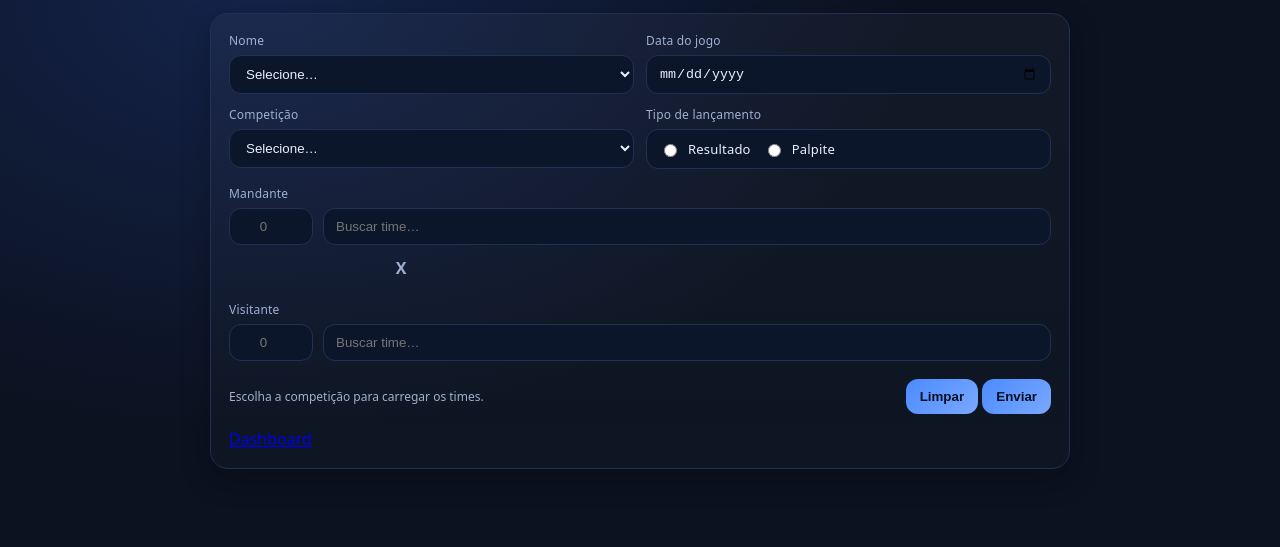
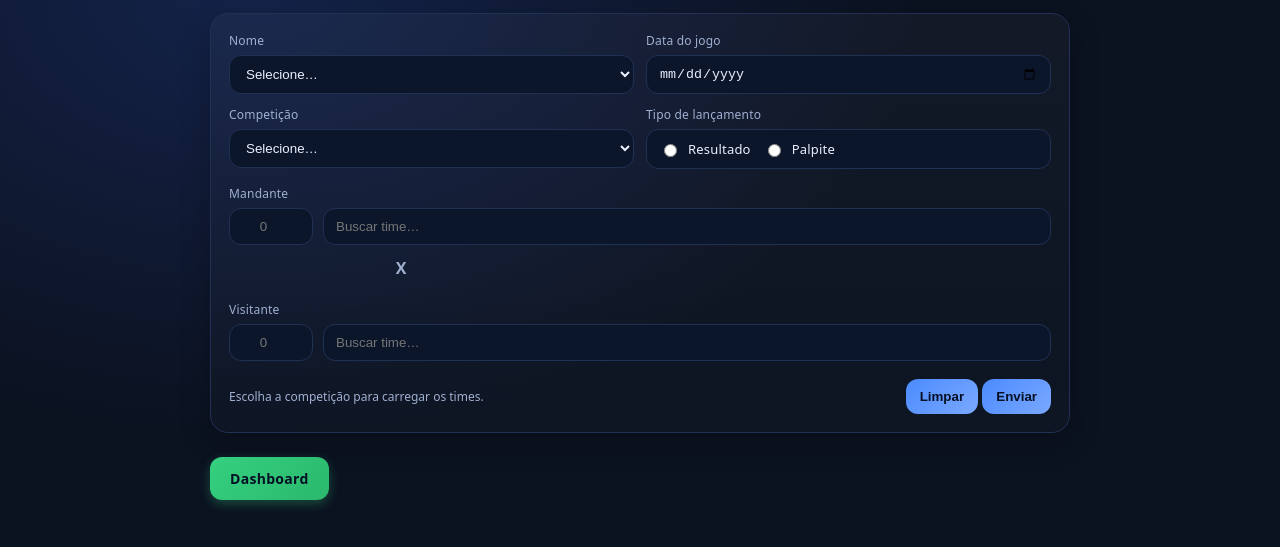
Before and after one commit to Thedax-BI/OS-PALPI-TI-, a website: page index.html in a window 1280 px wide. Shown: the part 89-636 px from the top of the page. Drawn offline with Linux system fonts and the light colour scheme.

Commit message:
Update index.html

```diff
--- a/index.html
+++ b/index.html
@@ -184,6 +184,29 @@
         border-color: rgba(75,139,255,.7);
         box-shadow: 0 0 0 3px rgba(75,139,255,.15);
     }
+    .dashboardBtn{
+      display:inline-flex;
+      align-items:center;
+      justify-content:center;
+      margin-top:24px;
+      padding:12px 20px;
+      background: linear-gradient(135deg, #35d07f, #2ab86d);
+      color:#061024;
+      text-decoration:none;
+      border-radius:12px;
+      font-weight:700;
+      font-size:14px;
+      letter-spacing:.3px;
+      transition:all .25s ease;
+      box-shadow: 0 4px 12px rgba(53,208,127,.3);
+    }
+    .dashboardBtn:hover{
+      transform:translateY(-2px);
+      box-shadow: 0 6px 16px rgba(53,208,127,.4);
+    }
+    .dashboardBtn:active{
+      transform:translateY(0);
+    }
 
   </style>
 </head>
@@ -205,8 +228,6 @@
               <option value="" selected disabled>Selecione…</option>
               <option>Resultado</option>
               <option>Igor Florense</option>
-              <option>Enzo Rodrigues</option>
-              <option>Lucas Gay</option>
               <option>Jésse Diniz</option>
               <option>Sérgio Da Silva</option>
               <option>Diego Gavioli</option>
@@ -314,12 +335,12 @@
               <button id="btnEnviar" type="submit">Enviar</button>
             </div>
         </div>
-        <a href="dashboard.html">Dashboard</a>
 
         <div id="msg" class="msg"></div>
         <pre id="preview"></pre>
       </form>
     </div>
+    <a href="dashboard.html" class="dashboardBtn">Dashboard</a>
   </div>
   <iframe name="gas_iframe" style="display:none"></iframe>
 
```
